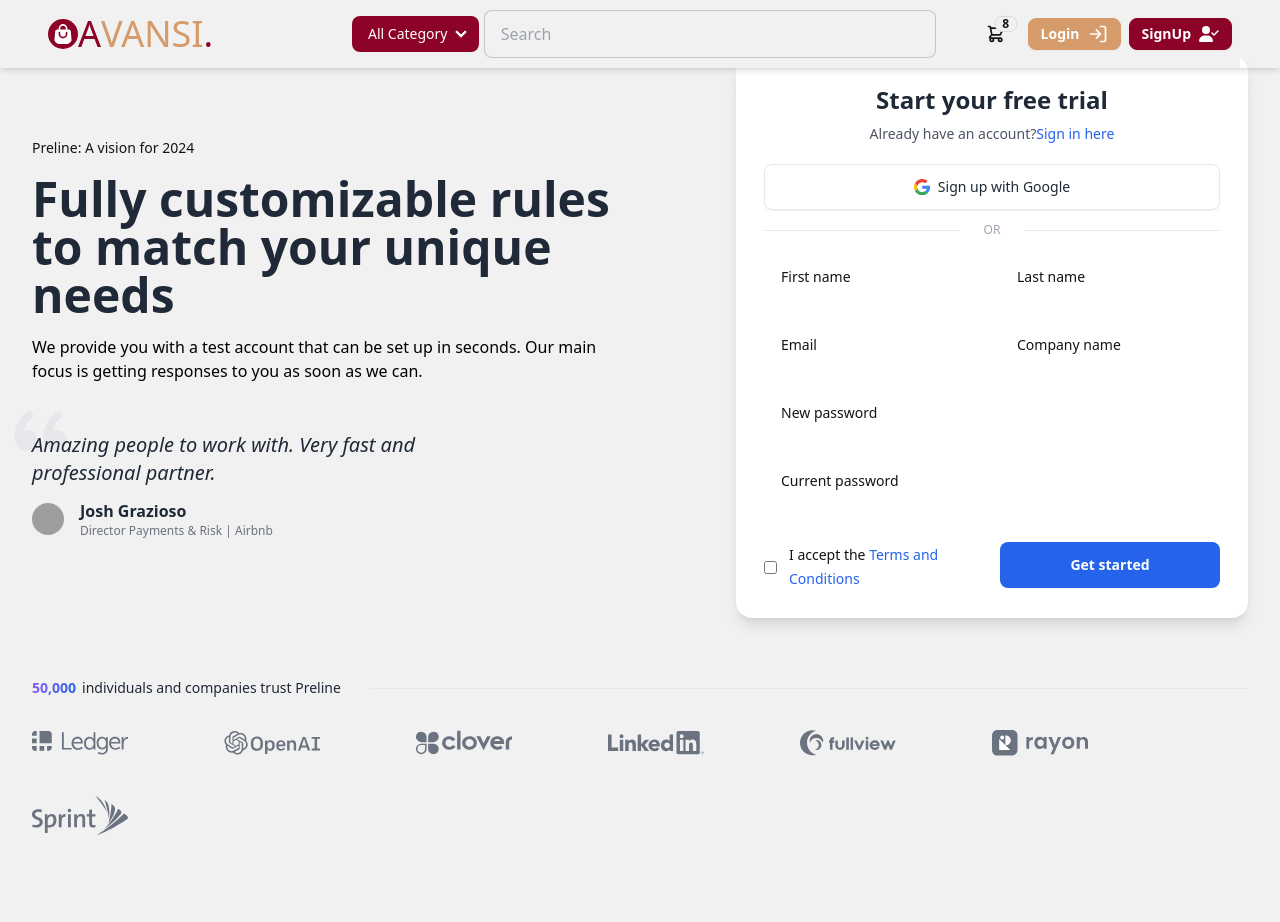
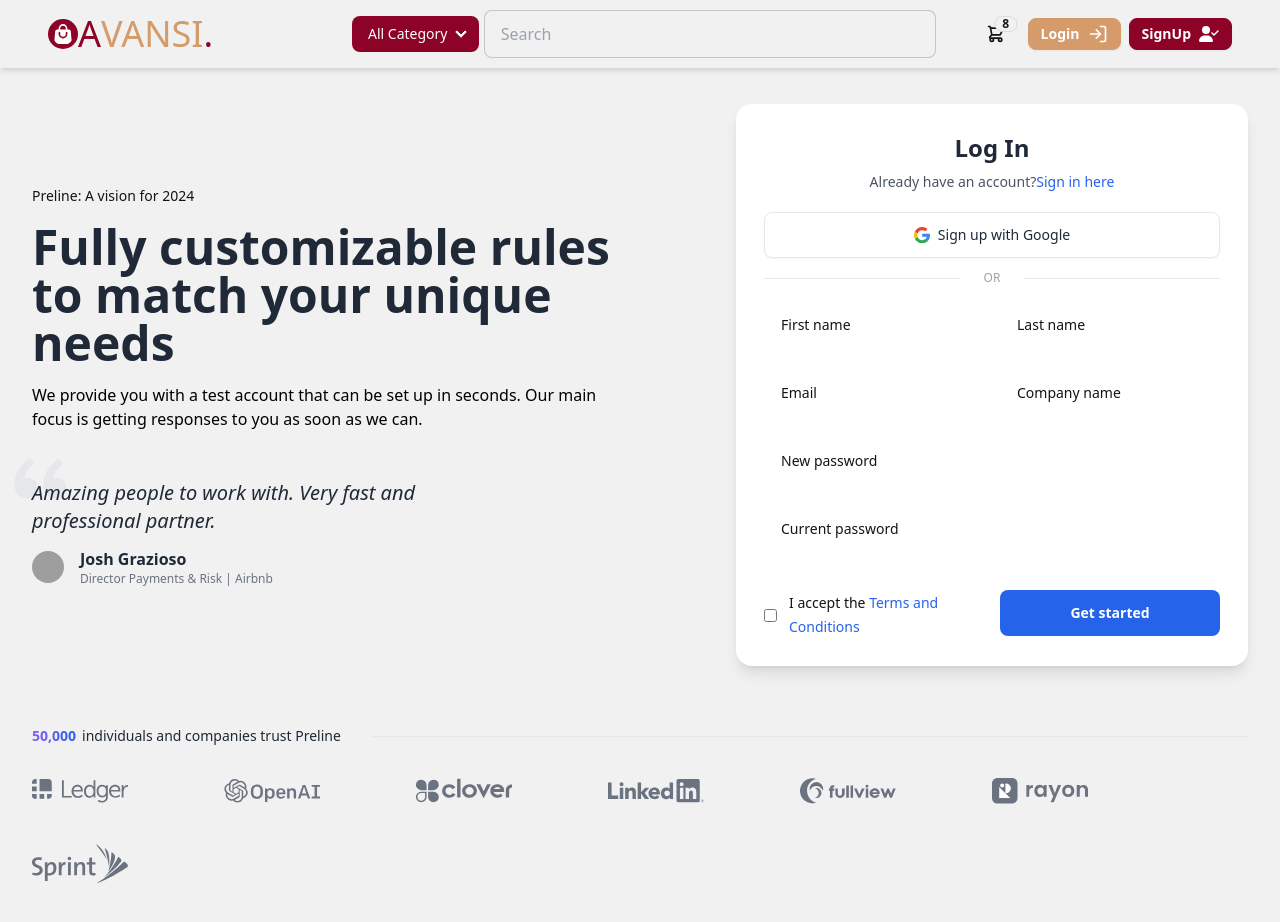
Before and after one commit to pantho0/avansi-ecommerce, a React (Vite) app in the folder Client/: page /login in a window 1280 px wide. Shown: the top 922 px of the page. Built offline with nearby package versions, Linux system fonts and the light colour scheme; grey boxes are pictures that could not be loaded.

Commit message:
login page google button updated

```diff
--- a/Client/src/Pages/Login & Signup/Login.jsx
+++ b/Client/src/Pages/Login & Signup/Login.jsx
@@ -1,6 +1,7 @@
 const Login = () => {
   return (
-    <div className="relative">
+    <>
+    <div className="relative pt-12">
       <div className="max-w-[85rem] px-4 py-10 sm:px-6 lg:px-8 lg:py-14 mx-auto">
         <div className="grid items-center md:grid-cols-2 gap-8 lg:gap-12">
           <div>
@@ -67,10 +68,10 @@
           <div>
             <form>
               <div className="lg:max-w-lg lg:mx-auto lg:me-0 ms-auto">
-                <div className="p-4 sm:p-7 flex flex-col bg-white rounded-2xl shadow-lg dark:bg-slate-900">
+                <div className="p-4 sm:p-7 flex flex-col bg-white rounded-2xl shadow-lg dark:bg-primary">
                   <div className="text-center">
                     <h1 className="block text-2xl font-bold text-gray-800 dark:text-white">
-                      Start your free trial
+                      Log In
                     </h1>
                     <p className="mt-2 text-sm text-gray-600 dark:text-gray-400">
                       Already have an account?
@@ -86,7 +87,7 @@
                   <div className="mt-5">
                     <button
                       type="button"
-                      className="w-full py-3 px-4 inline-flex justify-center items-center gap-x-2 text-sm font-medium rounded-lg border border-gray-200 bg-white text-gray-800 shadow-sm hover:bg-gray-50 disabled:opacity-50 disabled:pointer-events-none dark:bg-slate-900 dark:border-gray-700 dark:text-white dark:hover:bg-gray-800 dark:focus:outline-none dark:focus:ring-1 dark:focus:ring-gray-600"
+                      className="w-full py-3 px-4 inline-flex justify-center items-center gap-x-2 text-sm font-medium rounded-lg border border-gray-200 bg-white text-gray-800 shadow-sm hover:bg-gray-50 disabled:opacity-50 disabled:pointer-events-none dark:bg-info dark:border-gray-700 dark:text-white dark:hover:bg-accent dark:focus:outline-none dark:focus:ring-1 dark:focus:ring-gray-600"
                     >
                       <svg
                         className="w-4 h-auto"
@@ -693,6 +694,7 @@
         </div>
       </div>
     </div>
+    </>
   );
 };
 
```
